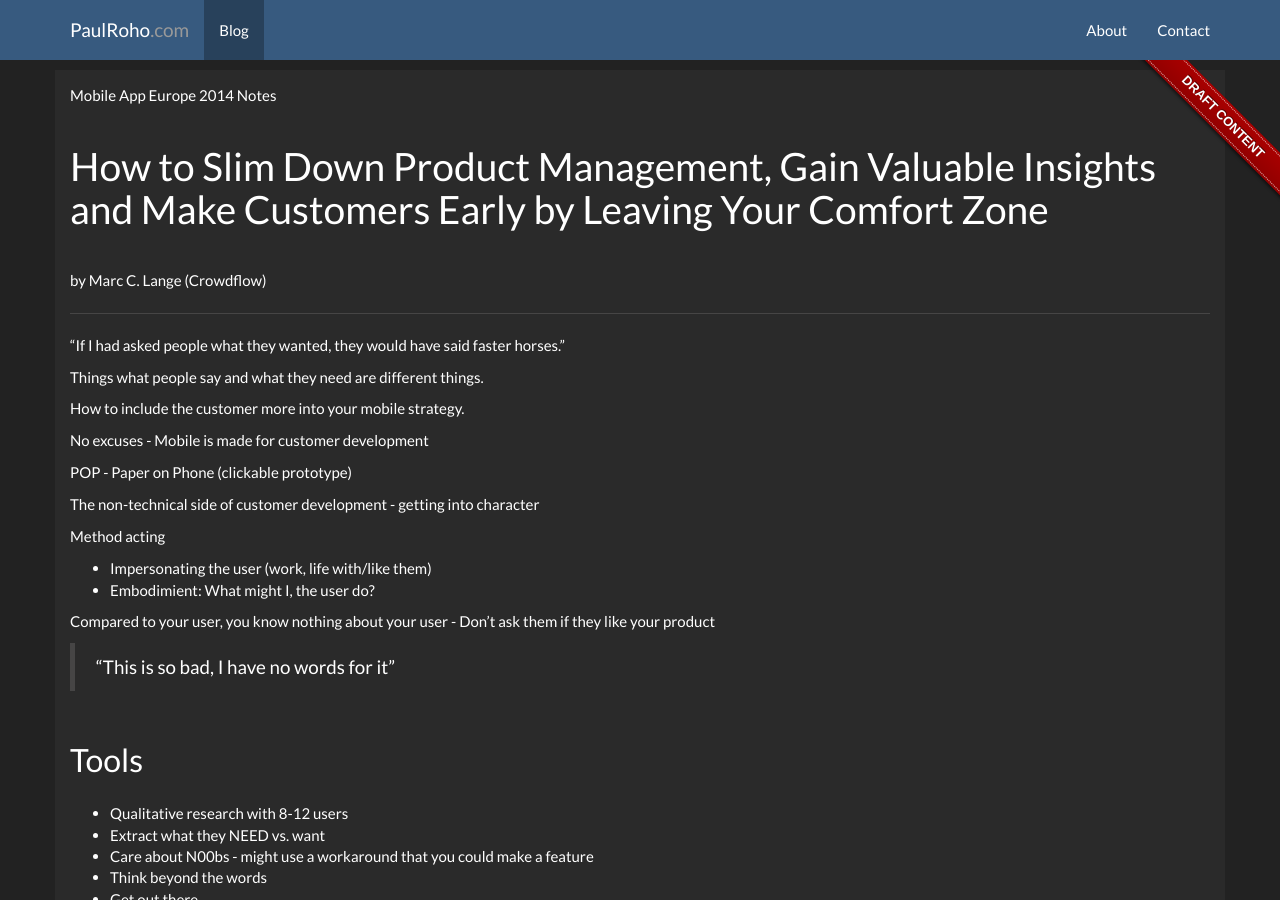
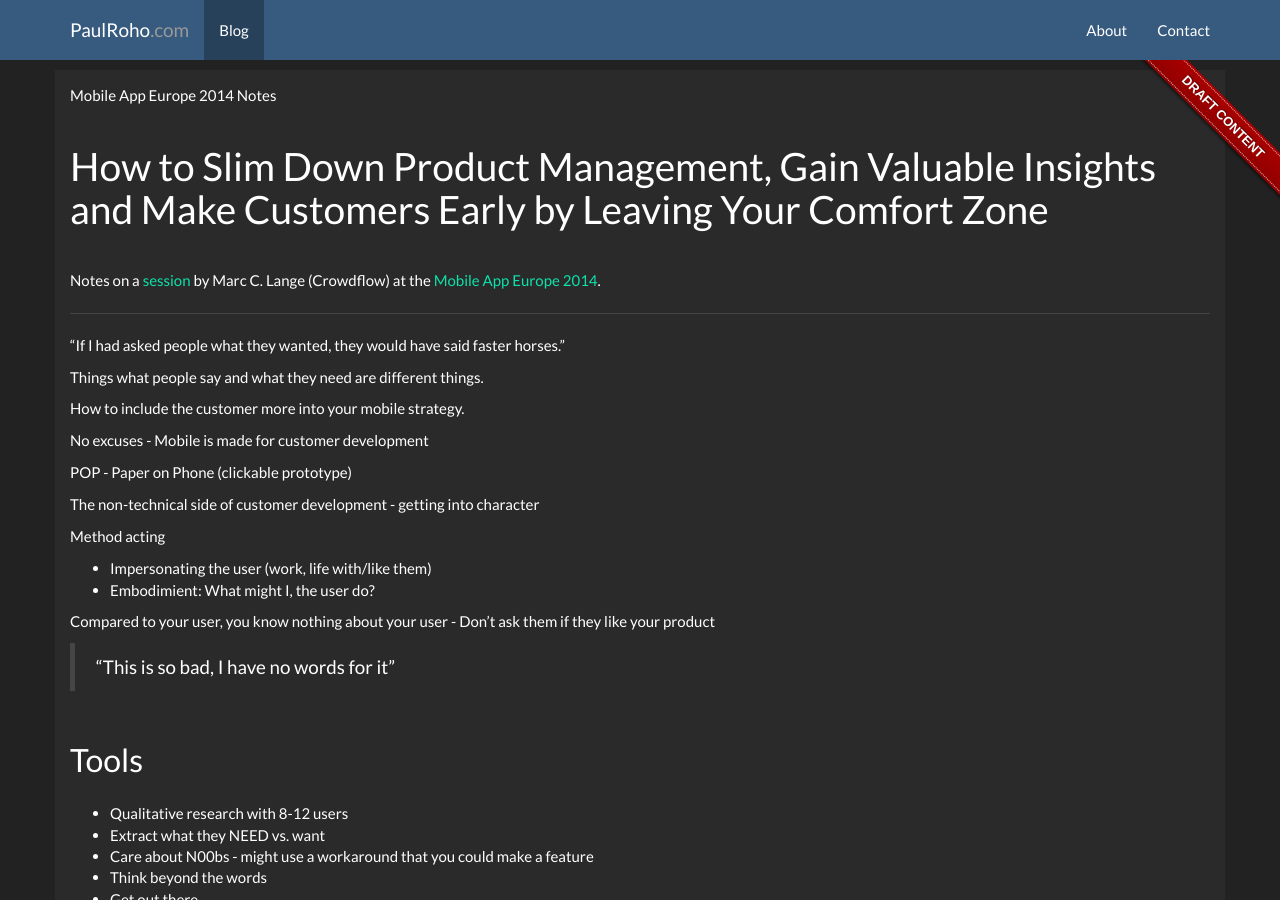
Before and after one commit to paulroho/paulroho.github.io, a Jekyll site: the page built from _posts/2014-10-01-How-to-Slim-Down-Product-Management.md, in a window 1280 px wide and 900 px high. Built offline with Jekyll 4.4.1, drawn with Linux system fonts in a browser that asks for light colours; nearby versions of some CDN libraries.

```diff
--- a/_posts/2014-10-01-How-to-Slim-Down-Product-Management.md
+++ b/_posts/2014-10-01-How-to-Slim-Down-Product-Management.md
@@ -8,7 +8,9 @@
 
 How to Slim Down Product Management, Gain Valuable Insights and Make Customers Early by Leaving Your Comfort Zone
 ===
+Notes on a [session](http://mobileappeurope.com/talks/keynote-mobile-customer-development/ "How to Slim Down Product Management, Gain Valuable Insights and Make Customers Early by Leaving Your Comfort Zone")
 by Marc C. Lange (Crowdflow)
+at the [Mobile App Europe 2014](http://mobileappeurope.com/).
 
 ---
 "If I had asked people what they wanted, they would have said faster horses."
```
